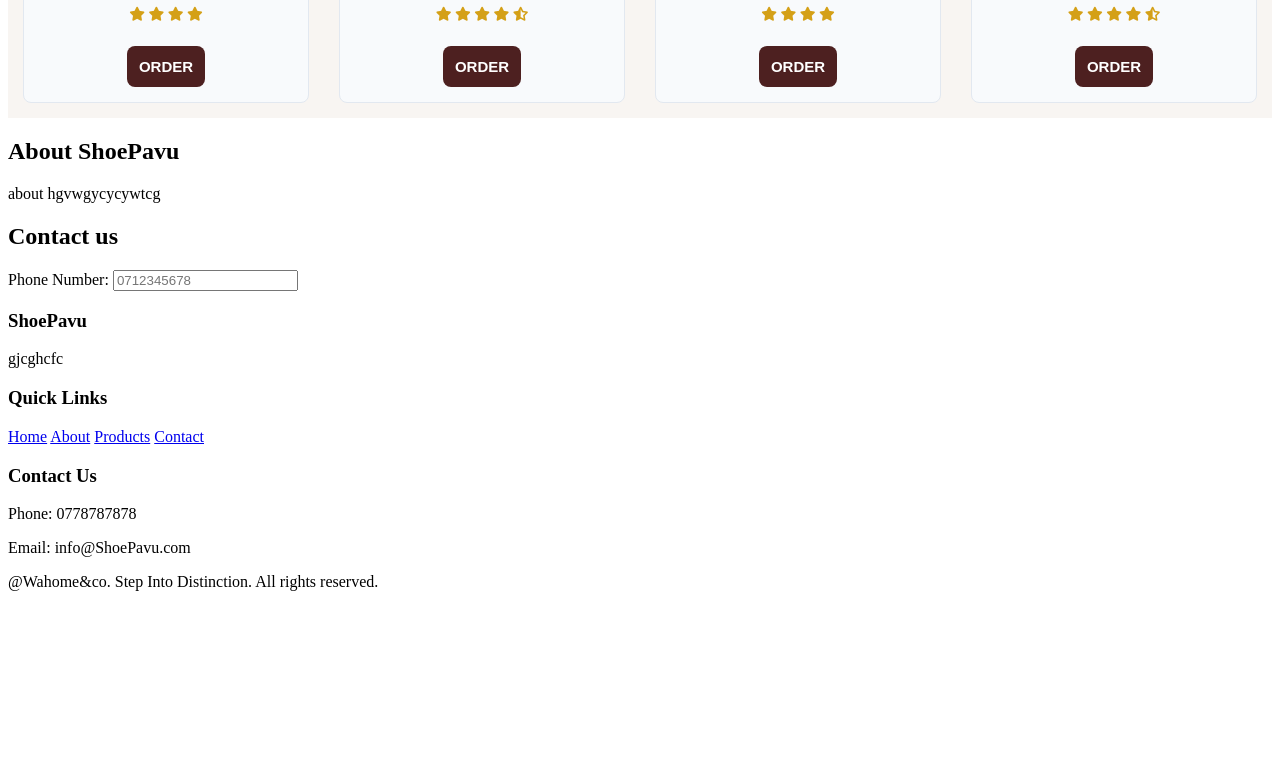
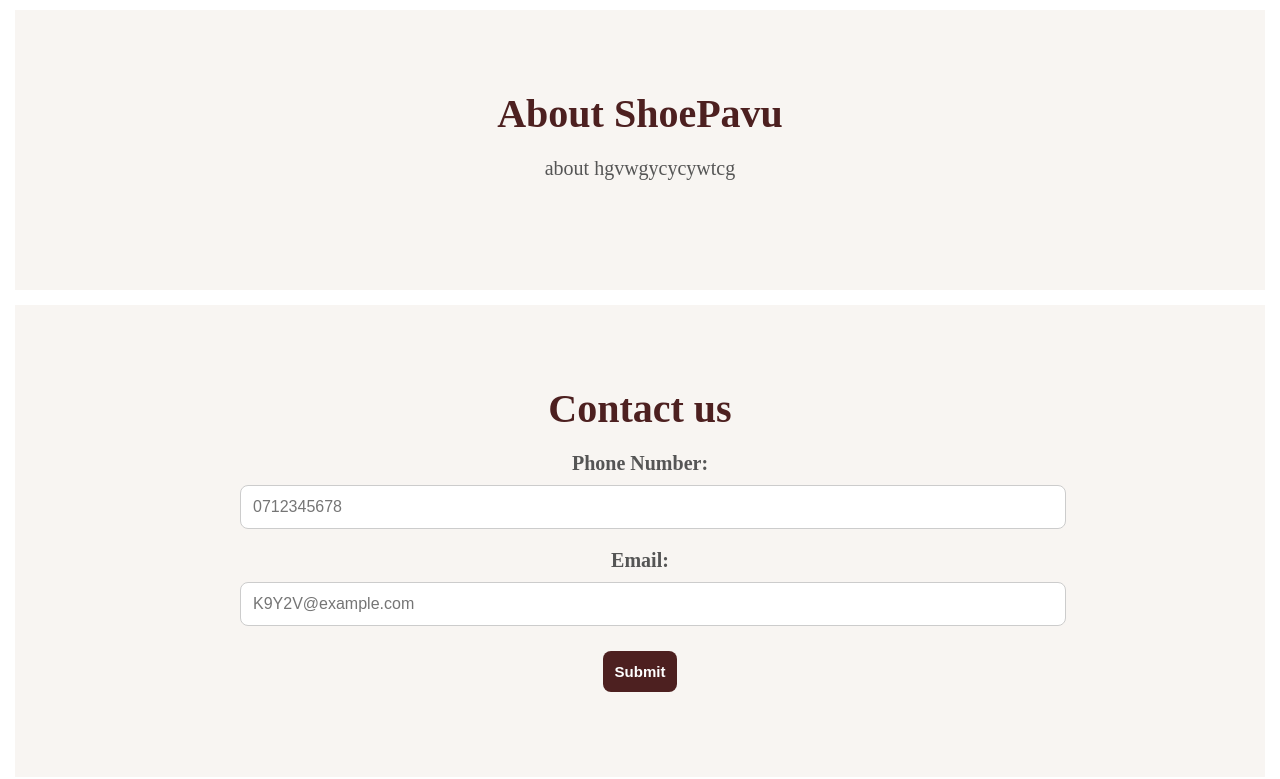
Before and after one commit to markkinus/SHOEPAVU, a plain HTML site: page index.html in a window 1280 px wide. Shown: the part 1533-2312 px from the top of the page. Before the commit the page ends 2140 px from the top, so only its background shows below. Drawn offline with Linux system fonts and the light colour scheme.

Commit message:
refactor: update my css and html structure

```diff
--- a/index.html
+++ b/index.html
@@ -154,7 +154,10 @@
             <div class="contact">
                 <h2>Contact us</h2>
                 <label for="phone">Phone Number:</label>
-                <input type="tel" name="phone" required placeholder="0712345678">
+                <input type="tel" id="phone" name="phone" required placeholder="0712345678">
+                <label for="email">Email:</label>
+                <input type="email" id="email" name="email" required placeholder="K9Y2V@example.com">
+                <button type="submit">Submit</button>
             </div>
         </section>
     </main>
@@ -176,6 +179,7 @@
             <p>Phone: 0778787878</p>
             <p>Email: info@ShoePavu.com</p>
         </div>
+        </div>
         <div class="footer-bottom">
         <p>@Wahome&co. Step Into Distinction. All rights reserved.</p>
         </div>
--- a/style.css
+++ b/style.css
@@ -1,5 +1,5 @@
 *{
-    margin:
+    margin: 0;
 }
 #header{
     display:flex;
@@ -163,3 +163,122 @@
 .product-card button:hover{
     background-color: rgb(105, 50, 50);
 }
+#about{
+    padding: 80px;
+    background-color: #f8f5f2;
+    margin: 15px;
+}
+.about{
+    max-width: 800px;
+    margin: auto;
+    text-align: center;
+}
+.about h2{
+    color: rgb(77, 32, 32);
+    font-size: 40px;
+    margin-bottom: 20px;
+}
+.about p{
+    color: #555;
+    font-size: 20px;
+    margin-bottom: 30px;
+}
+#contact{
+    padding: 80px;
+    background-color: #f8f5f2;
+    margin: 15px;
+}
+.contact{
+    max-width: 800px;
+    margin: auto;
+    text-align: center;
+}
+.contact h2{
+    color: rgb(77, 32, 32);
+    font-size: 40px;
+    margin-bottom: 20px;
+}
+.contact label{
+    display: block;
+    font-size: 20px;
+    color: #555;
+    margin-bottom: 10px;
+    font-weight: 600;
+}
+.contact input{
+    width: 100%;
+    padding: 12px;
+    font-size: 16px;
+    border-style: solid;
+    border-width: 1px;
+    border-color: #ccc;
+    border-radius: 8px;
+    margin-bottom: 20px;
+}
+.contact button{
+    border: none;
+    background-color:rgb(77, 32, 32);
+    color: white;
+    padding: 12px;
+    font-weight: bold;
+    font-size: 15px;
+    font-weight: bold;
+    border-radius: 8px;
+    margin: 5px;
+}
+.contact button:hover{
+    background-color: rgb(105, 50, 50);
+}
+#footer{
+    padding: 60px;
+    background-color: #321515;
+    color: white;
+    margin: 15px;
+}
+.footer-content{
+    display: grid;
+    grid-template-columns: repeat(3, 1fr);
+    gap: 50px;
+    margin: auto;
+}
+.footer-section{
+    color: rgb(77, 32, 32);
+    font-size: 40px;
+    margin-bottom: 20px;
+}
+.footer-section h3{
+    color: #d4a017;
+    font-size: 20px;
+    margin-bottom: 20px;
+}
+.footer-section p{
+    color: #ddd;
+    font-size: 20px;
+    margin-bottom: 30px;
+    text-decoration: none;
+}
+.footer-section a{
+    display: block;
+    color: #ddd;
+    font-size: 20px;
+    margin-bottom: 10px;
+    text-decoration: none;
+}
+.footer-section a:hover{
+    color: #d4a017;
+}
+.footer-bottom{
+    width: 100%;
+    margin-top: 50px;
+    border-top-style: solid;
+    border-top-width: 1px;
+    border-top-color: #5a3030;
+    text-align: center;
+    color: #555;
+    text-decoration: none;
+    padding: 20px;
+}
+.footer-bottom p{
+    color: #aaa;
+    font-size: 14px;
+}
```
